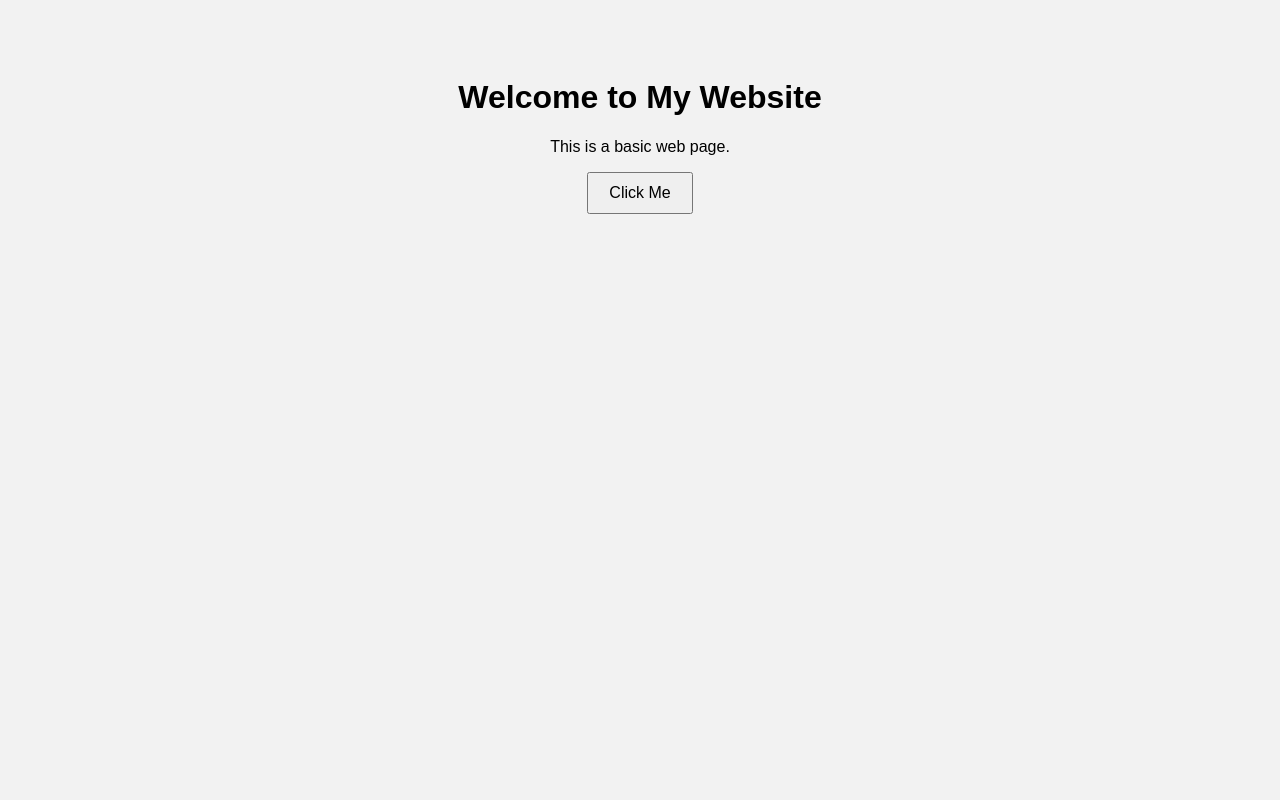
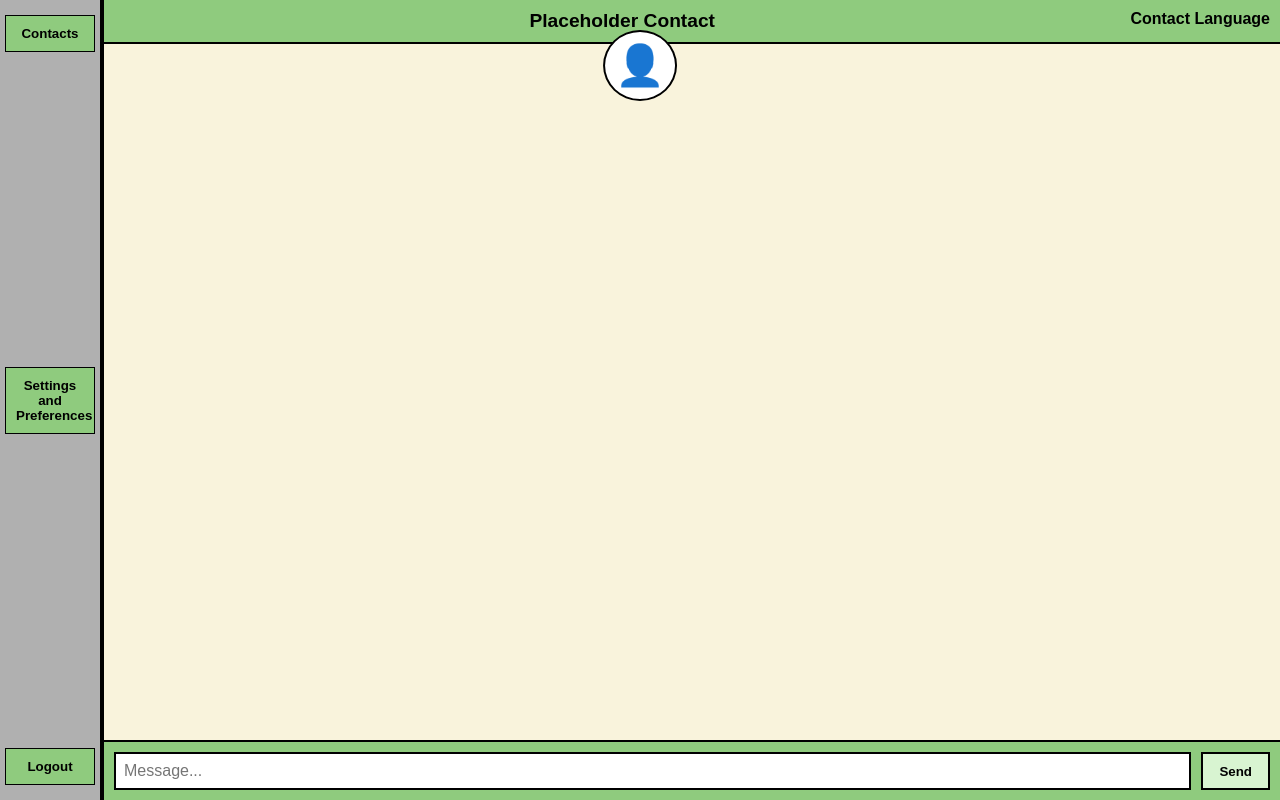
Before and after one commit to Austyn-Reichback/CSE-350-summer, a plain HTML site: page index.html in a window 1280 px wide. Drawn offline with Linux system fonts and the light colour scheme.

Commit message:
Added basic page

```diff
--- a/index.html
+++ b/index.html
@@ -6,11 +6,34 @@
     <link rel="stylesheet" href="style.css"> <!-- optional -->
 </head>
 <body>
-    <h1>Welcome to My Website</h1>
-    <p>This is a basic web page.</p>
+      <div class="container">
+    <!-- Sidebar -->
+    <div class="sidebar">
+      <button>Contacts</button>
+      <button>Settings<br>and Preferences</button>
+      <button>Logout</button>
+    </div>
 
-    <button onclick="sayHello()">Click Me</button>
+    <!-- Main Chat Area -->
+    <div class="main">
+      <div class="topbar">
+        <div class="contact-name">Placeholder Contact</div>
+        <div class="contact-language">Contact Language</div>
+      </div>
 
-    <script src="script.js"></script> <!-- optional -->
+      <div class="profile-pic">
+        <div class="avatar">👤</div>
+      </div>
+
+      <div class="message-area">
+        <!-- Messages would go here -->
+      </div>
+
+      <div class="input-area">
+        <input type="text" placeholder="Message..." />
+        <button>Send</button>
+      </div>
+    </div>
+  </div>
 </body>
 </html>
--- a/style.css
+++ b/style.css
@@ -1,11 +1,102 @@
 body {
-    font-family: Arial, sans-serif;
-    background-color: #f2f2f2;
-    text-align: center;
-    padding: 50px;
+  margin: 0;
+  font-family: Arial, sans-serif;
 }
 
-button {
-    padding: 10px 20px;
-    font-size: 16px;
+.container {
+  display: flex;
+  height: 100vh;
 }
+
+.sidebar {
+  background-color: #b0b0b0;
+  width: 100px;
+  display: flex;
+  flex-direction: column;
+  justify-content: space-between;
+  padding: 10px 0;
+  border-right: 2px solid black;
+}
+
+.sidebar button {
+  background-color: #8fcb7e;
+  margin: 5px;
+  padding: 10px;
+  border: 1px solid black;
+  cursor: pointer;
+  font-weight: bold;
+}
+
+.main {
+  flex: 1;
+  display: flex;
+  flex-direction: column;
+  background-color: #f9f3dc;
+  border-left: 2px solid black;
+}
+
+.topbar {
+  display: flex;
+  justify-content: space-between;
+  background-color: #8fcb7e;
+  padding: 10px;
+  border-bottom: 2px solid black;
+  position: relative;
+}
+
+.contact-name {
+  font-size: 1.2em;
+  font-weight: bold;
+  margin-left: auto;
+  margin-right: auto;
+}
+
+.contact-language {
+  font-weight: bold;
+}
+
+.profile-pic {
+  position: absolute;
+  top: 30px;
+  left: 50%;
+  transform: translateX(-50%);
+  background-color: #fff;
+  border: 2px solid black;
+  border-radius: 50%;
+  padding: 10px;
+  z-index: 1;
+}
+
+.avatar {
+  font-size: 40px;
+  text-align: center;
+}
+
+.message-area {
+  flex: 1;
+  padding: 50px 10px 10px;
+  overflow-y: auto;
+}
+
+.input-area {
+  display: flex;
+  padding: 10px;
+  background-color: #8fcb7e;
+  border-top: 2px solid black;
+}
+
+.input-area input {
+  flex: 1;
+  padding: 8px;
+  margin-right: 10px;
+  border: 2px solid black;
+  font-size: 16px;
+}
+
+.input-area button {
+  padding: 8px 16px;
+  border: 2px solid black;
+  background-color: #d8f4d1;
+  font-weight: bold;
+  cursor: pointer;
+}
```
